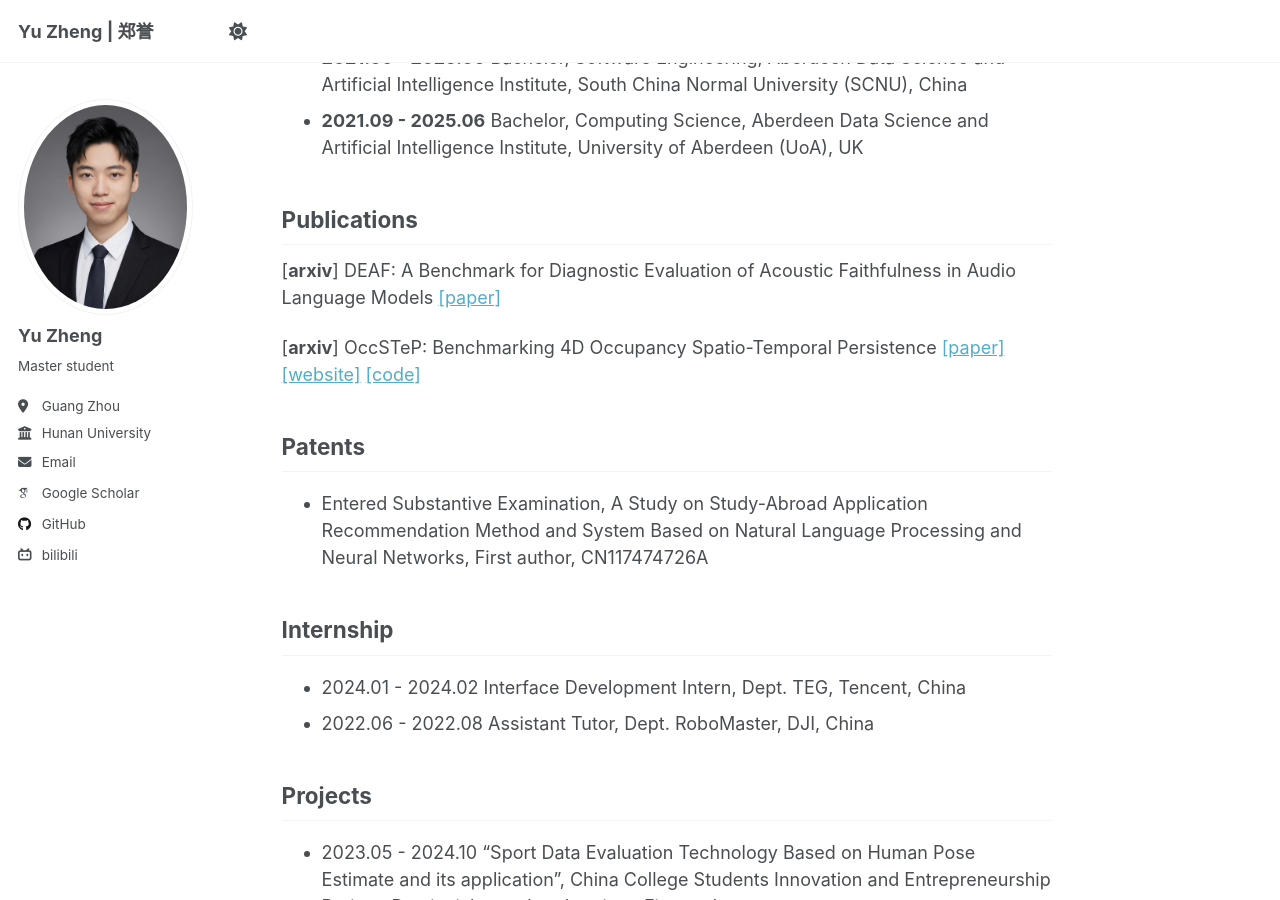
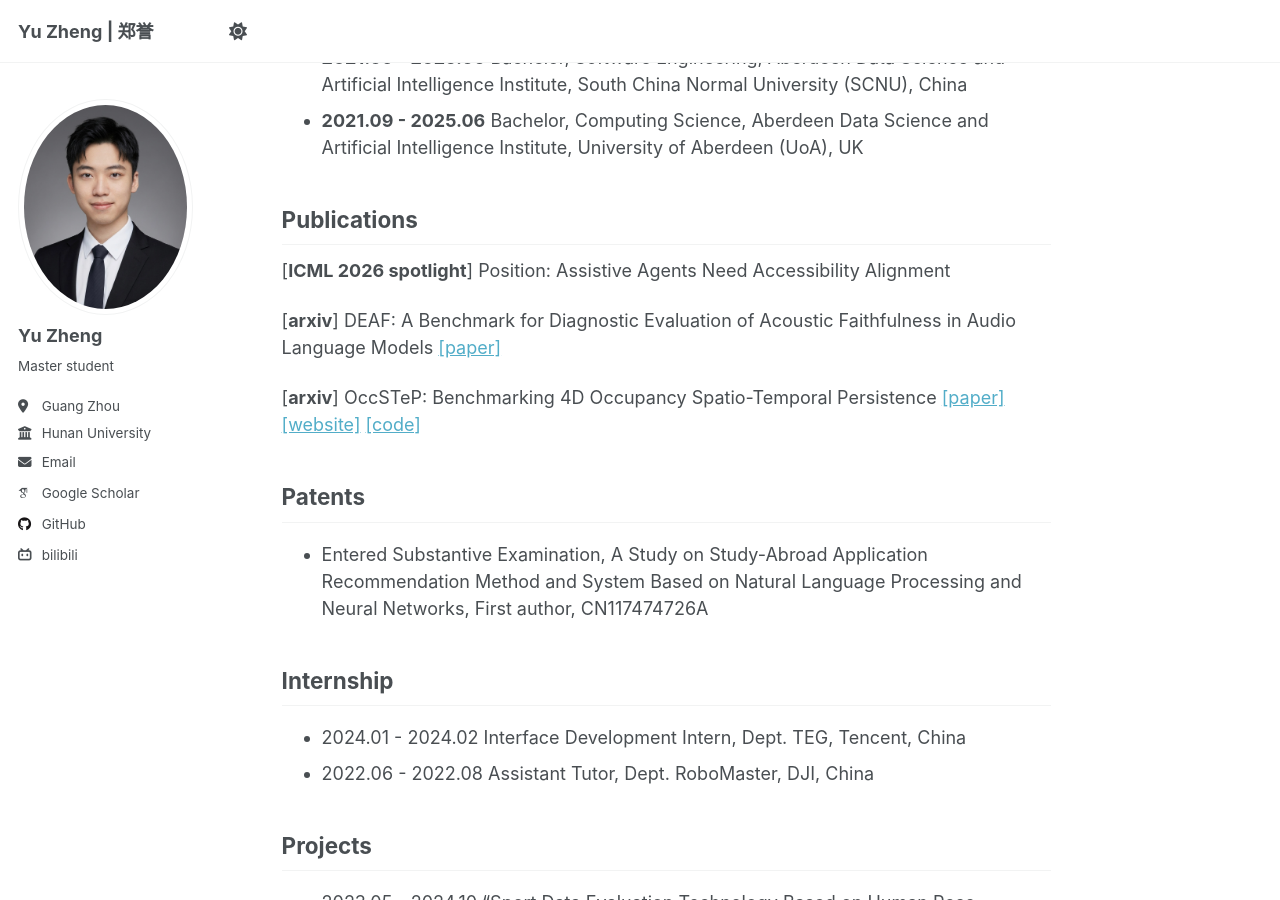
Before and after one commit to FaterYU/FaterYU.github.io, a Jekyll site: the page built from _pages/about.md, in a window 1280 px wide and 900 px high, scrolled down 730 px. Built offline with Jekyll 4.4.1, drawn with Linux system fonts in a browser that asks for light colours; some web fonts are replaced; a script that is not in the unit is left out.

Commit message:
Add ICML 2026 spotlight publication entry
Added a new publication for ICML 2026 spotlight.

```diff
--- a/_pages/about.md
+++ b/_pages/about.md
@@ -28,8 +28,9 @@ I am a Master student of Electronic Information at [School of Robotics](http://r
 
 ## Publications
 
+[**ICML 2026 spotlight**] Position: Assistive Agents Need Accessibility Alignment
+
 [**arxiv**] DEAF: A Benchmark for Diagnostic Evaluation of Acoustic Faithfulness in Audio Language Models [[paper]](https://arxiv.org/abs/2603.18048)
-
 
 [**arxiv**] OccSTeP: Benchmarking 4D Occupancy Spatio-Temporal Persistence [[paper]](https://arxiv.org/abs/2512.15621) [[website]](https://insai-lab.github.io/OccSTeP.github.io/) [[code]](https://github.com/FaterYU/OccSTeP)
 
```
